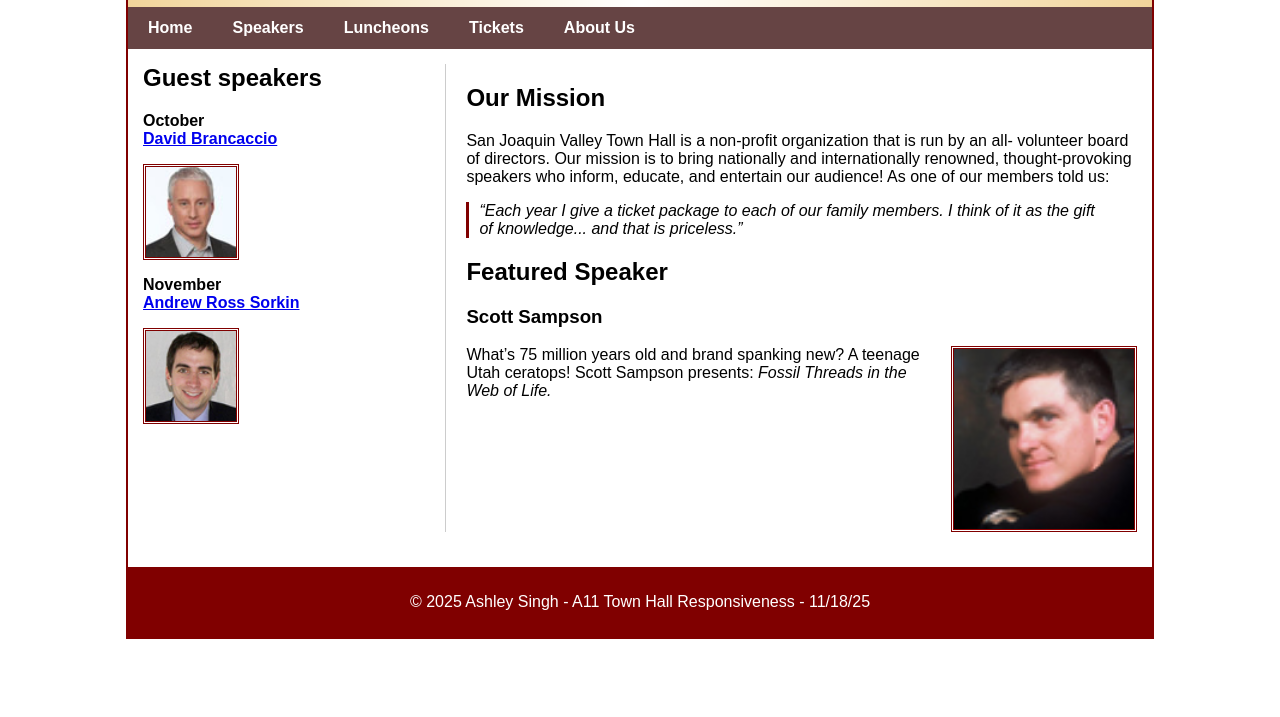
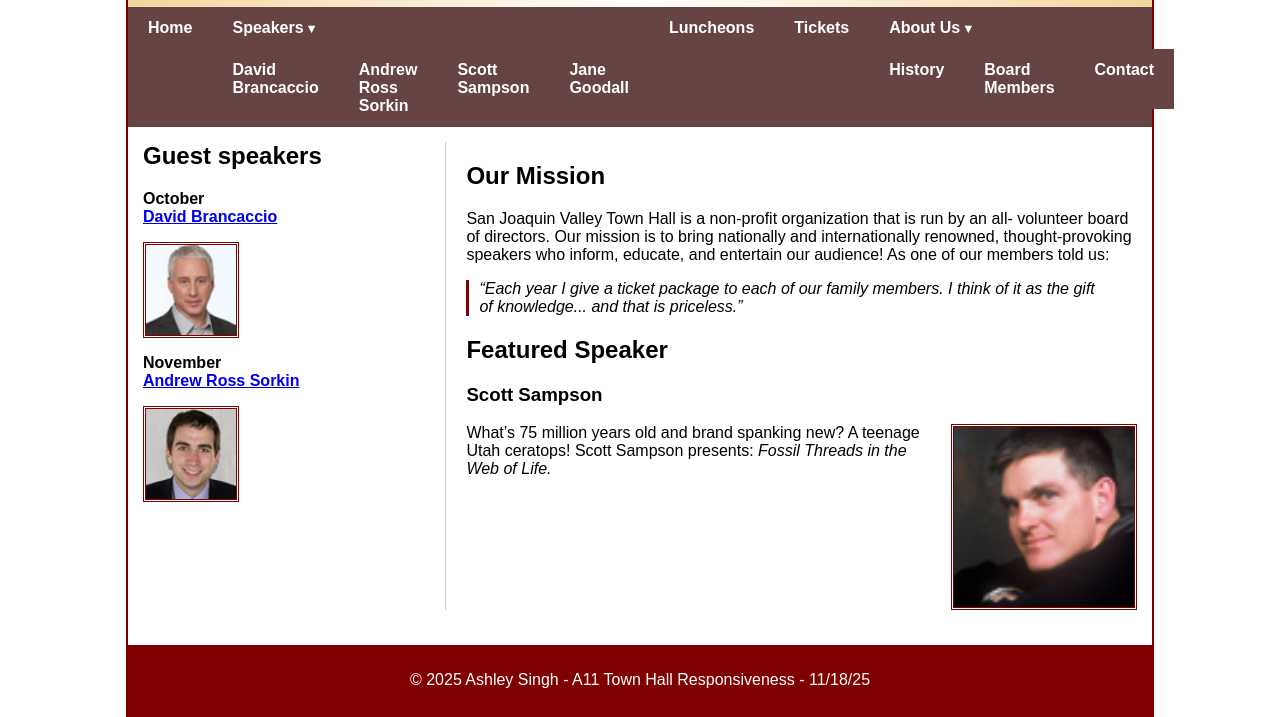
Before and after one commit to ashleysingh707/A11, a plain HTML site: page index.html in a window 1280 px wide. Shown: the part 95-812 px from the top of the page. Drawn offline with Linux system fonts and the light colour scheme.

Commit message:
Update index.html

```diff
--- a/index.html
+++ b/index.html
@@ -15,15 +15,36 @@
   </div>
 </header>
 
-<nav>
-  <ul>
-    <li><a href="#">Home</a></li>
-    <li><a href="#">Speakers</a></li>
+<nav class="navbar">
+  <ul class="menu">
+
+    <li><a class="current">Home</a></li>
+
+    <li class="has-sub">
+      <a href="#">Speakers <small>&#9662;</small></a>
+      <ul class="submenu">
+        <li><a href="#">David Brancaccio</a></li>
+        <li><a href="#">Andrew Ross Sorkin</a></li>
+        <li><a href="#">Scott Sampson</a></li>
+        <li><a href="#">Jane Goodall</a></li>
+      </ul>
+    </li>
+
     <li><a href="#">Luncheons</a></li>
     <li><a href="#">Tickets</a></li>
-    <li><a href="#">About Us</a></li>
+
+    <li class="has-sub">
+      <a href="#">About Us <small>&#9662;</small></a>
+      <ul class="submenu">
+        <li><a href="#">History</a></li>
+        <li><a href="#">Board Members</a></li>
+        <li><a href="#">Contact</a></li>
+      </ul>
+    </li>
+
   </ul>
 </nav>
+
 
 <main>
 
```
